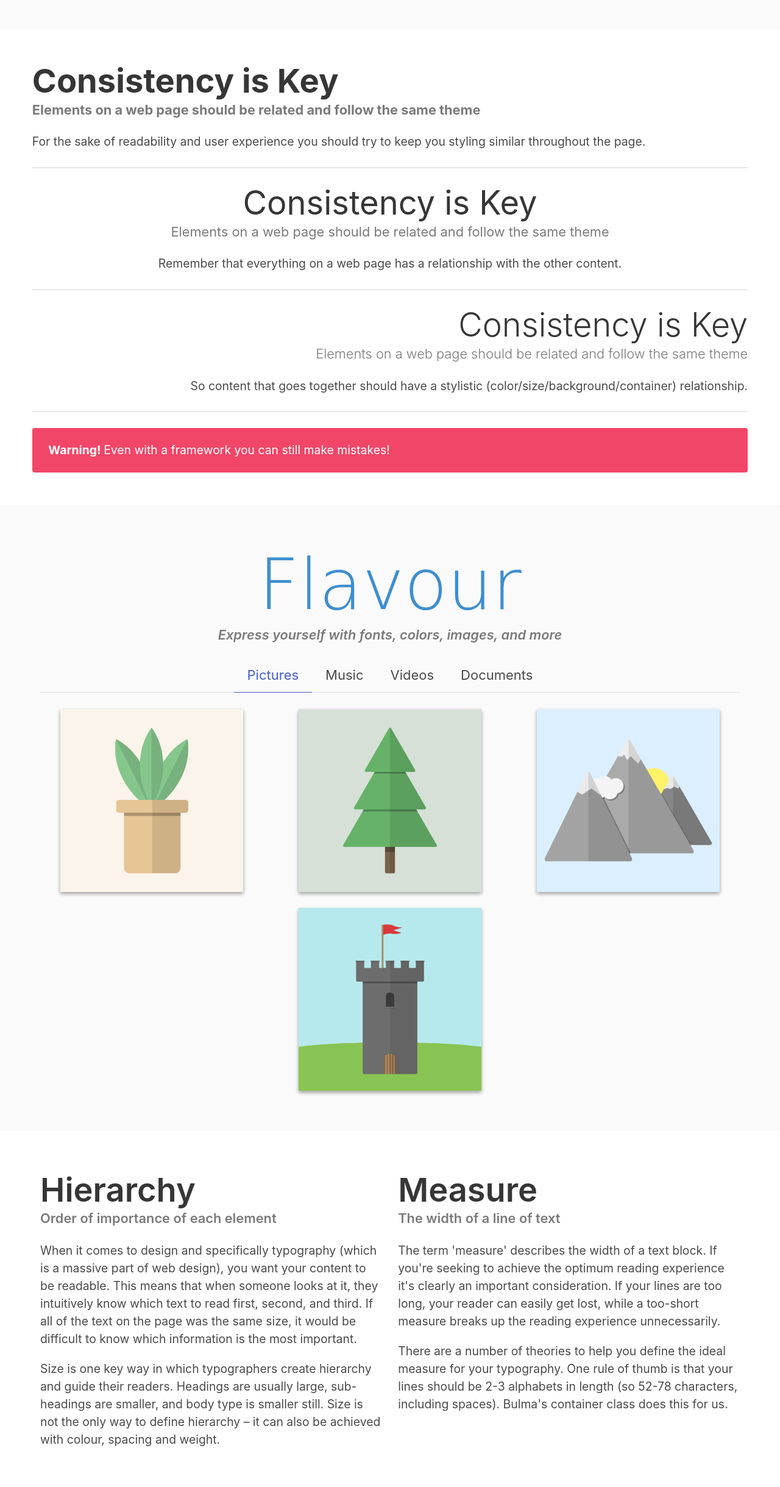
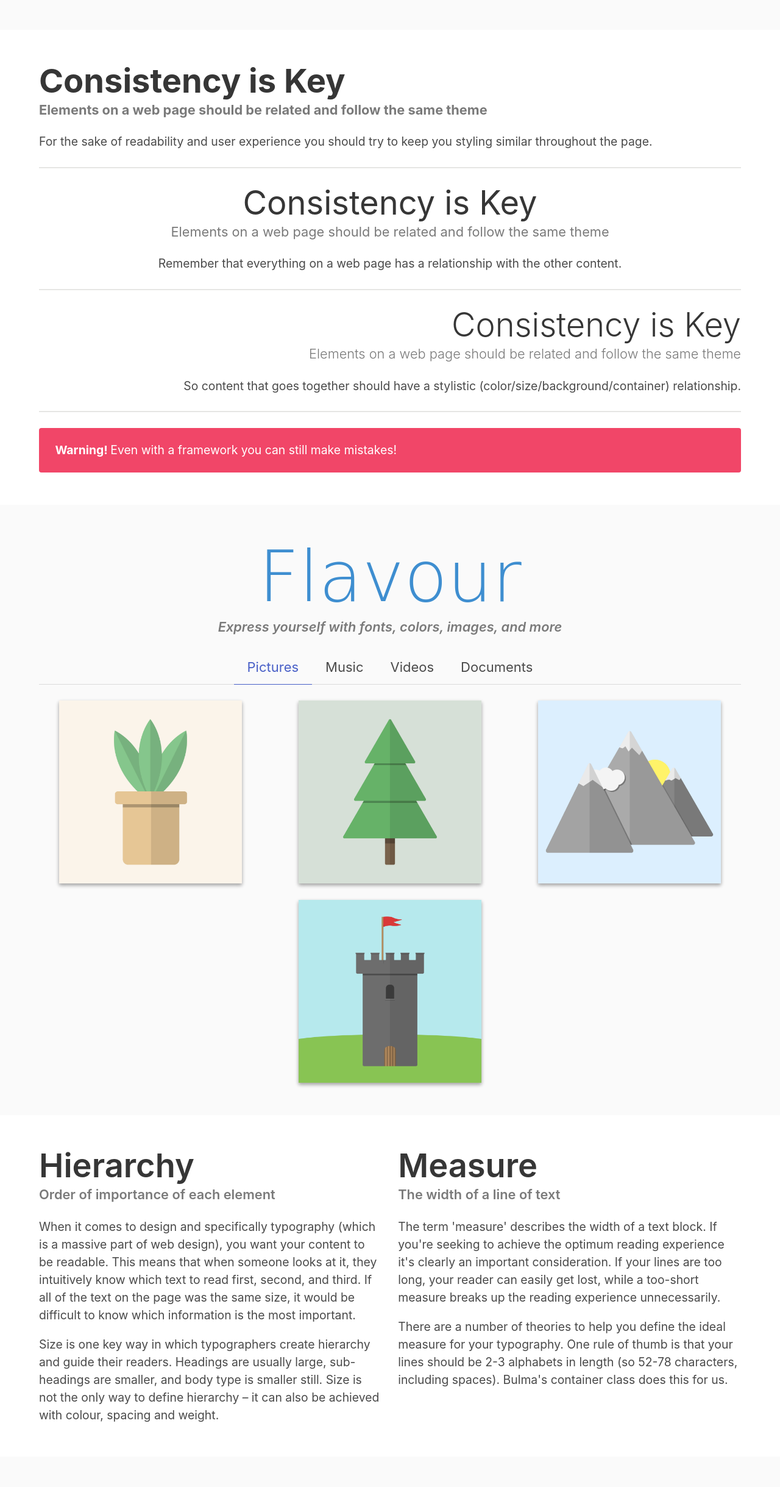
Before and after one commit to jdmar3-comp426/a02-ellenhayes, a website: page index.html in a window 1280 px wide. Shown: the part 1466-3905 px from the top of the page at 61% size. Drawn offline with nearby package versions, Linux system fonts and the light colour scheme; a web font is replaced by a local one.

Commit message:
container & col

```diff
--- a/index.html
+++ b/index.html
@@ -55,7 +55,7 @@
     </div>
 </section>
 <section class="section has-background-white">
-    <div class="">
+    <div class="container">
         <div class="content">
             <h1 class="title has-text-weight-bold">Consistency is Key</h1>
             <h5 class="subtitle has-text-grey has-text-weight-bold">Elements on a web page should be related and follow the same theme</h5>
@@ -86,7 +86,7 @@
     </div>
 </section>
 <section class="section">
-    <div class="column">
+    <div class="container">
         <div class="content has-text-centered">
             <h1 class="title has-text-info is-family-secondary">Flavour</h1>
             <h5 class="subtitle has-text-grey is-italic">Express yourself with fonts, colors, images, and more</h5>
@@ -116,7 +116,7 @@
     </div>
 </section>
 <section class="section has-background-white">
-    <div class="column">
+    <div class="container">
         <div class="content">
             <div class="columns">
                 <div class="column">
@@ -152,7 +152,7 @@
     </div>
 </section>
 <section class="section">
-    <div class="column">
+    <div class="container">
         <div class="columns">
             <div class="column">
                 <h1 class="title">Login</h1>
```
